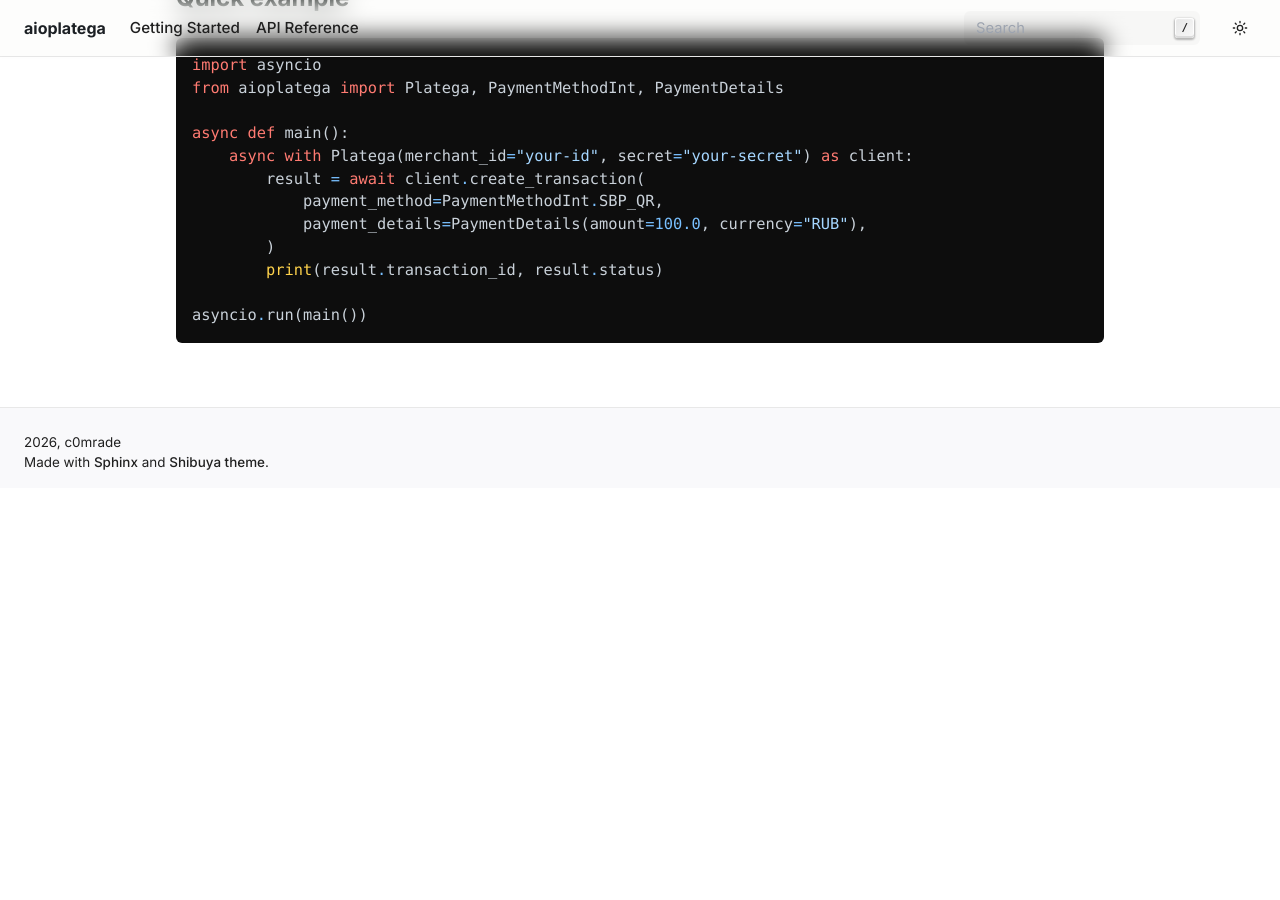
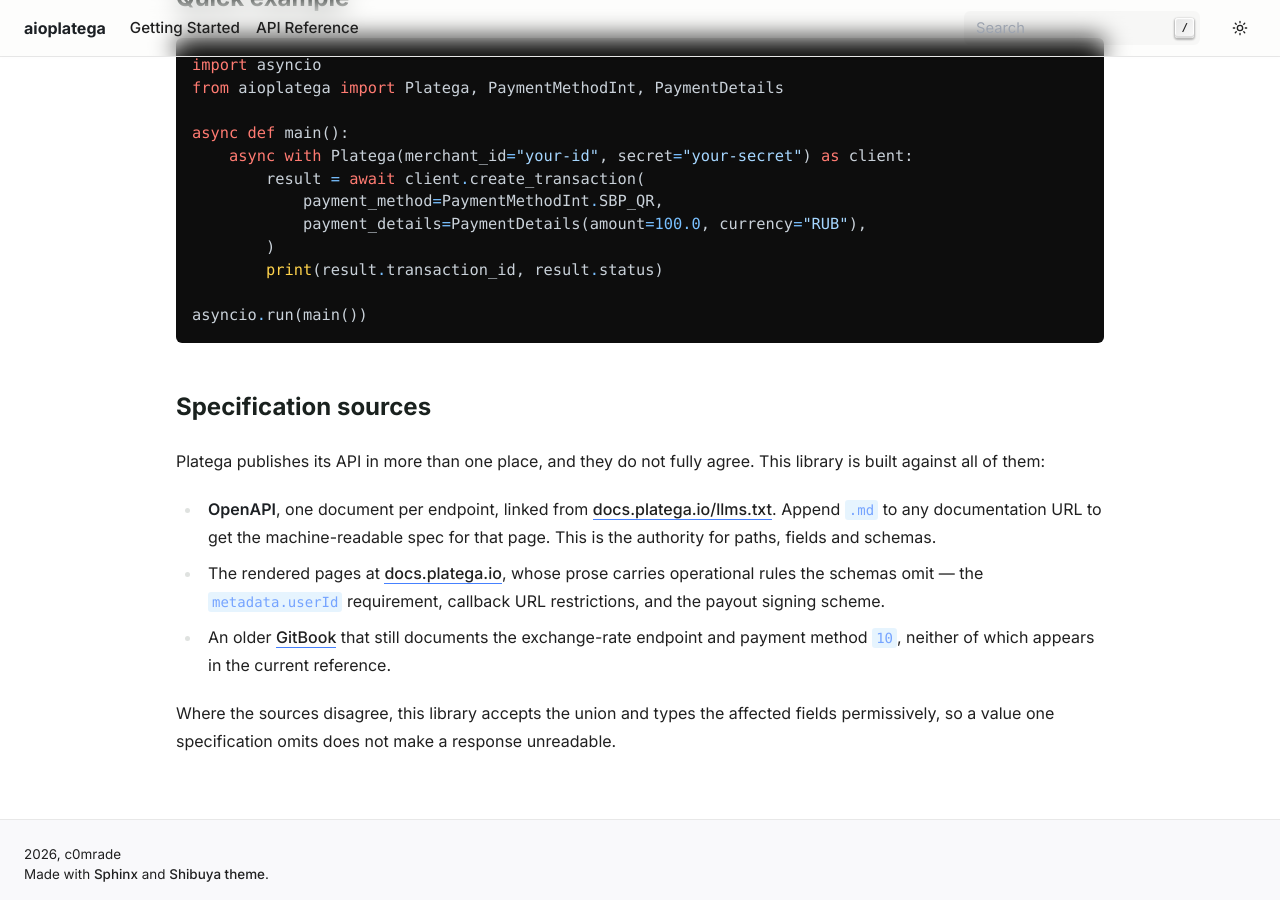
Before and after one commit to DOFER998/aioplatega, a Sphinx documentation site: the page built from docs/index.rst, in a window 1280 px wide and 900 px high, scrolled down 848 px. Built offline with Sphinx 7.4.7, drawn with Linux system fonts in a browser that asks for light colours; before the commit the page ends 1336 px from its top, so only the background shows below that.

Commit message:
docs: verify against the published OpenAPI, not the rendered pages
docs.platega.io serves llms.txt, and appending .md to any documentation URL
returns that page's OpenAPI document. I had been decoding the turbo-stream
payload out of the rendered HTML instead, which is both harder and lossier.

Diffed all 15 operations and 9 schemas against the SDK mechanically. Paths,
request bodies, response schemas and enums all match, with three deliberate
supersets: metadata on CreateTransactionRequest, payload on CallbackPayload,
and the GitBook-only EXPIRED/FAILED/10.

It also settles a question I had left open. CancelSubscription declares no
requestBody at all — only path and header parameters — so sending none was
right. The create-transaction body that appears on the rendered page comes
from the operation carrying operationId: createTransaction, a copy-paste in
Platega's own spec rather than a real requirement. The docstring now says
that instead of hedging.

SubscriptionInterval is unchanged: the OpenAPI lists "1" through "4" with no
descriptions, so there is still nothing to name the members after.

Recorded the three sources and their standing in the docs, so the next person
to check conformance starts from the machine-readable spec.

```diff
--- a/docs/index.rst
+++ b/docs/index.rst
@@ -76,6 +76,27 @@ Quick example
    asyncio.run(main())
 
 
+Specification sources
+---------------------
+
+Platega publishes its API in more than one place, and they do not fully agree.
+This library is built against all of them:
+
+- **OpenAPI**, one document per endpoint, linked from
+  `docs.platega.io/llms.txt <https://docs.platega.io/llms.txt>`_. Append
+  ``.md`` to any documentation URL to get the machine-readable spec for that
+  page. This is the authority for paths, fields and schemas.
+- The rendered pages at `docs.platega.io <https://docs.platega.io/>`_, whose
+  prose carries operational rules the schemas omit — the ``metadata.userId``
+  requirement, callback URL restrictions, and the payout signing scheme.
+- An older `GitBook <https://platega-io.gitbook.io/platega.io-api-dokumentaciya>`_
+  that still documents the exchange-rate endpoint and payment method ``10``,
+  neither of which appears in the current reference.
+
+Where the sources disagree, this library accepts the union and types the
+affected fields permissively, so a value one specification omits does not make
+a response unreadable.
+
 .. toctree::
    :hidden:
 
```
Also changed, not shown: 1 other file.
